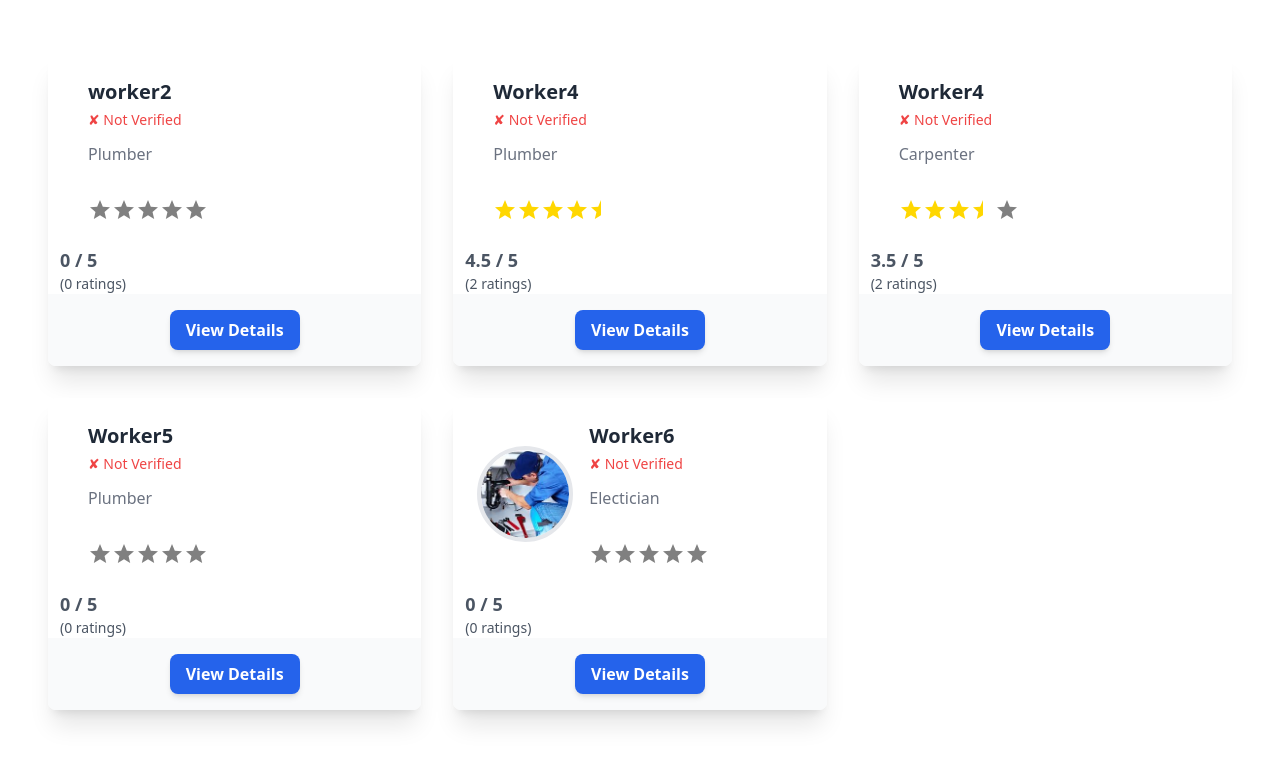
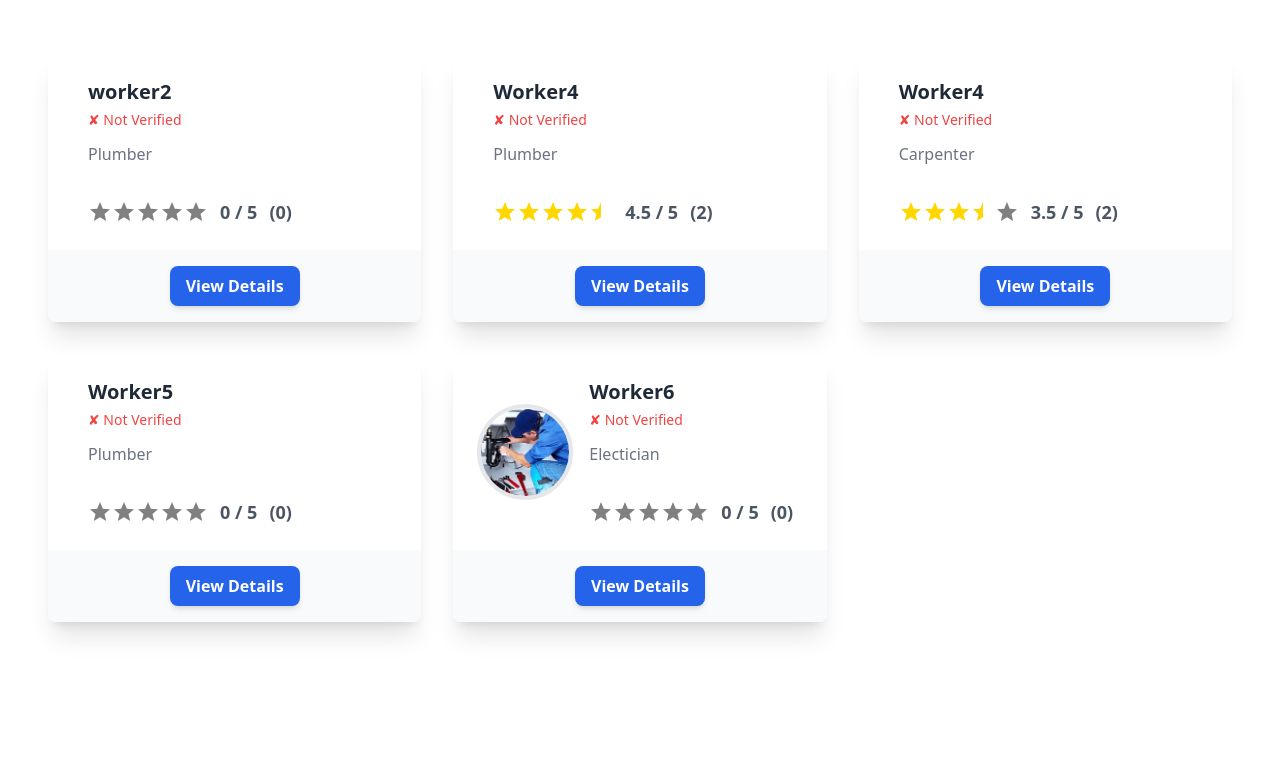
Before and after one commit to mrnlcrow/blue-caller, a Django app: page /get-started/ in a window 1280 px wide. Shown: the part 131-889 px from the top of the page. After the commit the page ends 768 px from the top, so only its background shows below. Run offline with Django 5.2, Linux system fonts and the light colour scheme; data comes from the database, SQL or seed files in the repository; both versions use the stored data as it was after the commit; some libraries are stand-ins or nearby versions.

Commit message:
finally done

```diff
--- a/jobs/templates/jobs/worker_detail.html
+++ b/jobs/templates/jobs/worker_detail.html
@@ -76,11 +76,12 @@
                                 {% endfor %}
                             </div>
                         </div>
+                        <p class="text-gray-600 text-lg font-bold">{{ average_rating }} / 5</p>
+                        <p class="text-gray-600 text-lg font-semibold">({{ total_ratings }})</p>
                     </div>
                 </div>
 
-                <p class="ml-3 text-gray-600 text-lg font-semibold">{{ average_rating }} / 5</p>
-                <p class="ml-3 text-gray-600 text-sm">({{ worker.total_ratings }} ratings)</p>
+
 
 
 
--- a/jobs/templates/jobs/worker_list.html
+++ b/jobs/templates/jobs/worker_list.html
@@ -113,10 +113,10 @@
                                 {% distance_if_customer worker %}
                             </p>
                             <!-- Display Rating -->
-                            <!-- Display Average Rating -->
                             <div class="mt-4 flex items-center justify-center">
-                                <div class="flex space-x-1">
-                                    <div class="rating flex justify-center">
+                                <div class="flex items-center space-x-3">
+                                    <!-- Stars -->
+                                    <div class="rating flex">
                                         <div class="stars flex">
                                             <!-- Full Stars -->
                                             {% for star in worker.full_stars %}
@@ -145,12 +145,16 @@
                                             {% endfor %}
                                         </div>
                                     </div>
+
+                                    <!-- Average Rating -->
+                                    <p class="text-gray-600 text-lg font-bold">{{ worker.average_rating }} / 5</p>
+
+                                    <!-- Total Ratings -->
+                                    <p class="text-gray-600 text-lg font-semibold">({{ worker.total_ratings }})</p>
                                 </div>
                             </div>
                         </div>
                     </div>
-                    <p class="ml-3 text-gray-600 text-lg font-semibold">{{ worker.average_rating }} / 5</p>
-                    <p class="ml-3 text-gray-600 text-sm">({{ worker.total_ratings }} ratings)</p>
 
                     <div class="px-6 py-4 bg-gray-50 rounded-b-lg text-center">
                         <button class="px-4 py-2 bg-blue-600 text-white font-bold rounded-lg shadow-md hover:bg-blue-700 transform hover:scale-105 transition duration-200 ease-in-out">
--- a/jobs/views.py
+++ b/jobs/views.py
@@ -117,8 +117,10 @@ class WorkerDetailView(LoginRequiredMixin, DetailView):
         # Calculate the worker's average rating
 
         average_rating = WorkerRating.objects.filter(appointment__worker=worker).aggregate(Avg('average_rating'))['average_rating__avg']
+        context['average_rating'] = round(average_rating, 1) if average_rating else 0  # Default to 0 if no ratings exist
 
-        context['average_rating'] = round(average_rating, 1) if average_rating else 0  # Default to 0 if no ratings exist
+        total_ratings = WorkerRating.objects.filter(appointment__worker=worker).count()
+        context['total_ratings'] = total_ratings
         full_stars = int(context['average_rating'])
         half_star = 1 if context['average_rating'] % 1 >= 0.5 else 0
         empty_stars = 5 - (full_stars + half_star)
```
Also changed, not shown: media/certificates/hello.txt (added, +39 -0 lines), db.sqlite3, media/citizenship/wroker_2JwM0CZ.jpeg (added), media/profiles/customer_dozEjZ1.jpeg (added), media/profiles/wroker_NB72u7b.jpeg (added).
